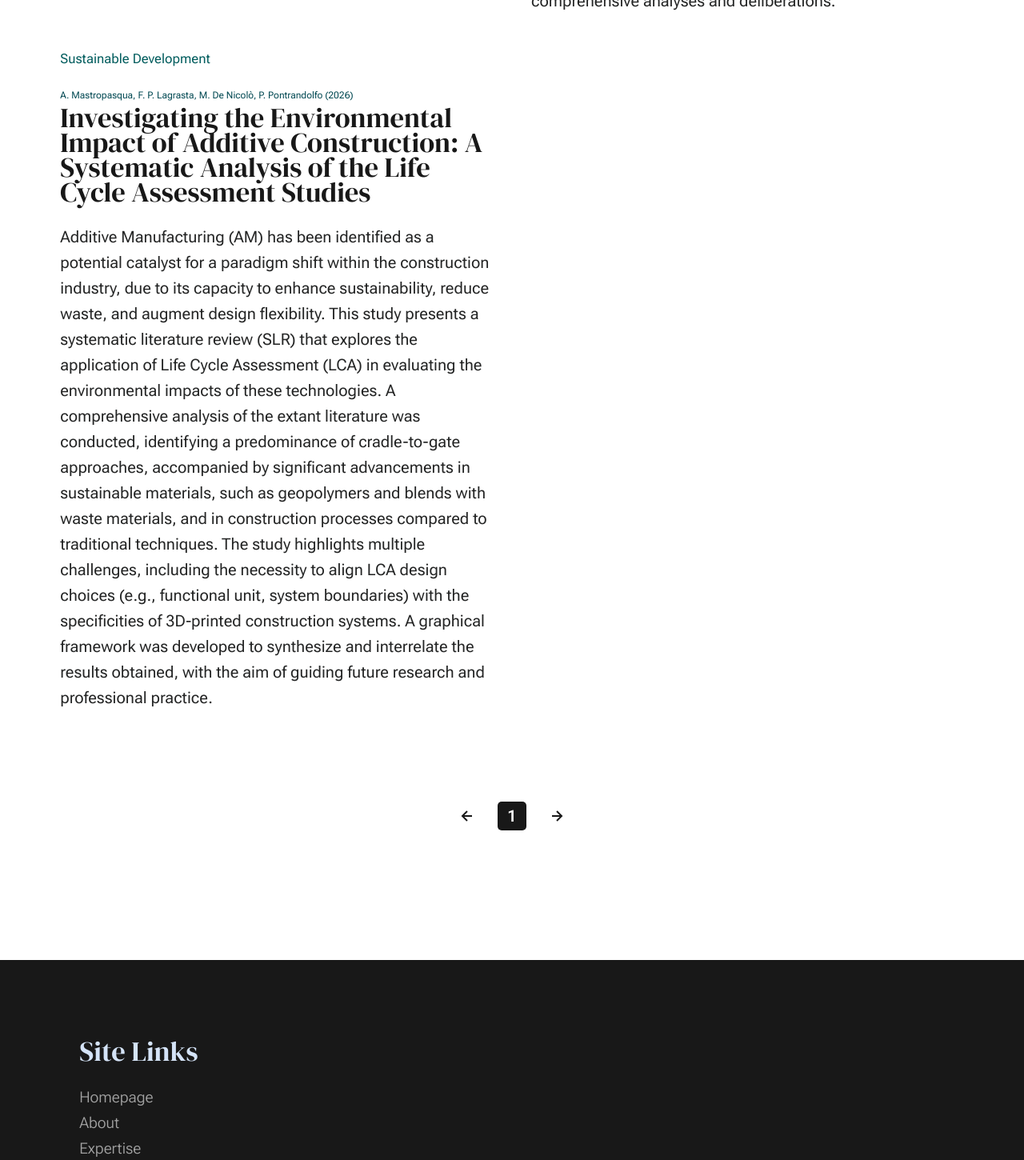
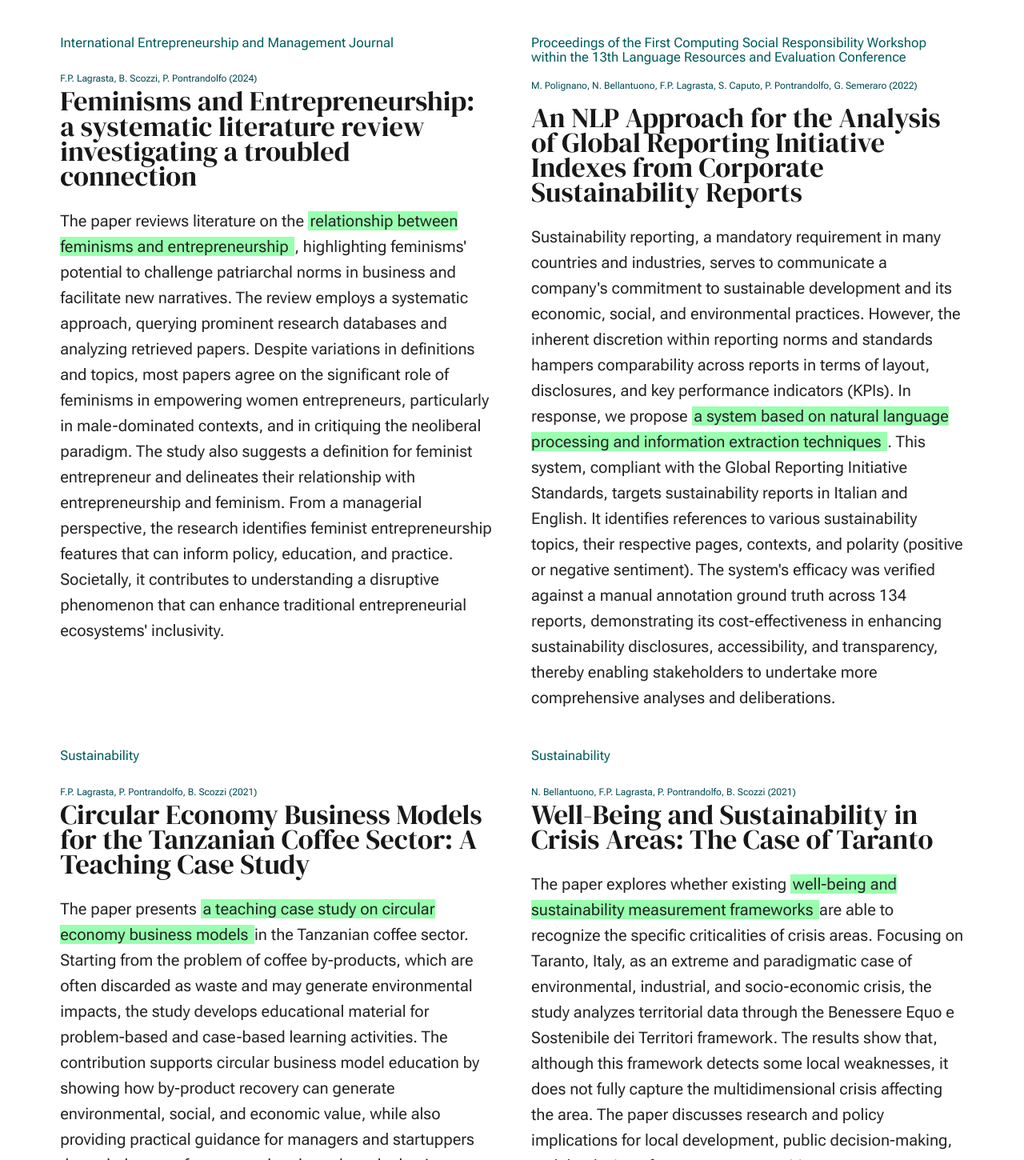
Before and after one commit to francescopaolo-lagrasta/francescopaolo-lagrasta.github.io, a plain HTML site: page publications.html in a window 1280 px wide. Shown: the part 1182-2632 px from the top of the page at 80% size. Drawn offline with Linux system fonts and the light colour scheme.

Commit message:
Update publications.html

```diff
--- a/publications.html
+++ b/publications.html
@@ -109,6 +109,38 @@
                                     <div class="grid-list-items__item blog-card">
                                         <div class="blog-card__header">
                                             <div class="blog-card__cat-links">
+                                                <a>Sustainable Development</a>
+                                            </div>
+                                            <a class="blog-card_authors">A. Mastropasqua, F.P. Lagrasta, M. De Nicolò, P. Pontrandolfo (2026)</a>
+                                            <h3 class="blog-card__title"><a href="https://onlinelibrary.wiley.com/doi/10.1002/sd.70990">Investigating the Environmental Impact of Additive Construction: A Systematic Analysis of the Life Cycle Assessment Studies</a></h3>
+                                        </div>
+                                        <div class="blog-card__text">
+                                            <p>
+                                                Additive Manufacturing (AM) has been identified as a potential catalyst for a paradigm shift within the construction industry, due to its capacity to enhance sustainability, reduce waste, and augment design flexibility. This study presents a systematic literature review (SLR) that explores the application of Life Cycle Assessment (LCA) in evaluating the environmental impacts of these technologies. A comprehensive analysis of the extant literature was conducted, identifying a predominance of cradle-to-gate approaches, accompanied by significant advancements in sustainable materials, such as geopolymers and blends with waste materials, and in construction processes compared to traditional techniques. The study highlights multiple challenges, including the necessity to align LCA design choices (e.g., functional unit, system boundaries) with the specificities of 3D-printed construction systems. A graphical framework was developed to synthesize and interrelate the results obtained, with the aim of guiding future research and professional practice.
+                                            </p>
+
+                                        </div>
+                                    </div> <!-- end blog-card -->
+
+                                    <div class="grid-list-items__item blog-card">
+                                        <div class="blog-card__header">
+                                            <div class="blog-card__cat-links">
+                                                <a>Procedia Computer Science</a>
+                                            </div>
+                                            <a class="blog-card_authors">A. Piepoli, F.P. Lagrasta, R. Pellegrino, P. Pontrandolfo (2025)</a>
+                                            <h3 class="blog-card__title"><a href="https://www.sciencedirect.com/science/article/pii/S187705092500328X">Recycled vs. Virgin Materials in Additive Manufacturing: Assessing the Risk Mitigation Potential in Uncertain Supply Scenarios</a></h3>
+                                        </div>
+                                        <div class="blog-card__text">
+                                            <p>
+                                                The paper investigates the role of <span class="marked"> recycled materials in additive manufacturing under uncertain supply scenarios </span>. By comparing recycled and virgin materials, the study develops a computational model that integrates Real Options Valuation and Monte Carlo Simulation to assess whether recycled inputs can mitigate supply risk and increase decision-making flexibility. The analysis links additive manufacturing, circular economy practices, and supply-chain resilience, offering implications for managers seeking to reduce exposure to raw-material scarcity while evaluating more sustainable sourcing alternatives.
+                                            </p>
+
+                                        </div>
+                                    </div> <!-- end blog-card -->
+
+                                    <div class="grid-list-items__item blog-card">
+                                        <div class="blog-card__header">
+                                            <div class="blog-card__cat-links">
                                                 <a>International Entrepreneurship and Management Journal</a>
                                             </div>
                                             <a class="blog-card_authors">F.P. Lagrasta, B. Scozzi, P. Pontrandolfo (2024)</a>
@@ -121,36 +153,55 @@
 
                                         </div>
                                     </div> <!-- end blog-card -->
+
                                     <div class="grid-list-items__item blog-card">
                                         <div class="blog-card__header">
                                             <div class="blog-card__cat-links">
                                                 <a>Proceedings of the First Computing Social Responsibility Workshop within the 13th Language Resources and Evaluation Conference</a>
                                             </div>
-                                            <div class="blog-card_authors">M. Polignano; N. Bellantuono; F.P. Lagrasta; S. Caputo; P. Pontrandolfo; G. Semeraro (2022)</div>
+                                            <div class="blog-card_authors">M. Polignano, N. Bellantuono, F.P. Lagrasta, S. Caputo, P. Pontrandolfo, G. Semeraro (2022)</div>
                                             <h3 class="blog-card__title"><a href="https://aclanthology.org/2022.csrnlp-1.1/">An NLP Approach for the Analysis of Global Reporting Initiative Indexes from Corporate Sustainability Reports</a></h3>
                                         </div>
                                         <div class="blog-card__text">
                                             <p>
-
-Sustainability reporting, a mandatory requirement in many countries and industries, serves to communicate a company's commitment to sustainable development and its economic, social, and environmental practices. However, the inherent discretion within reporting norms and standards hampers comparability across reports in terms of layout, disclosures, and key performance indicators (KPIs). In response, we propose <span class="marked"> a system based on natural language processing and information extraction techniques </span>. This system, compliant with the Global Reporting Initiative Standards, targets sustainability reports in Italian and English. It identifies references to various sustainability topics, their respective pages, contexts, and polarity (positive or negative sentiment). The system's efficacy was verified against a manual annotation ground truth across 134 reports, demonstrating its cost-effectiveness in enhancing sustainability disclosures, accessibility, and transparency, thereby enabling stakeholders to undertake more comprehensive analyses and deliberations.
-                                            </p>
-                                        </div>
-                                    </div> <!-- end blog-card -->
-                                    <div class="grid-list-items__item blog-card">
-                                        <div class="blog-card__header">
-                                            <div class="blog-card__cat-links">
-                                                <a>Sustainable Development</a>
-                                            </div>
-                                            <a class="blog-card_authors">A. Mastropasqua, F. P. Lagrasta, M. De Nicolò, P. Pontrandolfo (2026)</a>
-                                            <h3 class="blog-card__title"><a href="https://link.springer.com/article/10.1007/s11365-024-00977-3">Investigating the Environmental Impact of Additive Construction: A Systematic Analysis of the Life Cycle Assessment Studies</a></h3>
-                                        </div>
-                                        <div class="blog-card__text">
-                                            <p>
-                                                Additive Manufacturing (AM) has been identified as a potential catalyst for a paradigm shift within the construction industry, due to its capacity to enhance sustainability, reduce waste, and augment design flexibility. This study presents a systematic literature review (SLR) that explores the application of Life Cycle Assessment (LCA) in evaluating the environmental impacts of these technologies. A comprehensive analysis of the extant literature was conducted, identifying a predominance of cradle-to-gate approaches, accompanied by significant advancements in sustainable materials, such as geopolymers and blends with waste materials, and in construction processes compared to traditional techniques. The study highlights multiple challenges, including the necessity to align LCA design choices (e.g., functional unit, system boundaries) with the specificities of 3D-printed construction systems. A graphical framework was developed to synthesize and interrelate the results obtained, with the aim of guiding future research and professional practice.
+                                                Sustainability reporting, a mandatory requirement in many countries and industries, serves to communicate a company's commitment to sustainable development and its economic, social, and environmental practices. However, the inherent discretion within reporting norms and standards hampers comparability across reports in terms of layout, disclosures, and key performance indicators (KPIs). In response, we propose <span class="marked"> a system based on natural language processing and information extraction techniques </span>. This system, compliant with the Global Reporting Initiative Standards, targets sustainability reports in Italian and English. It identifies references to various sustainability topics, their respective pages, contexts, and polarity (positive or negative sentiment). The system's efficacy was verified against a manual annotation ground truth across 134 reports, demonstrating its cost-effectiveness in enhancing sustainability disclosures, accessibility, and transparency, thereby enabling stakeholders to undertake more comprehensive analyses and deliberations.
                                             </p>
 
                                         </div>
                                     </div> <!-- end blog-card -->
+
+                                    <div class="grid-list-items__item blog-card">
+                                        <div class="blog-card__header">
+                                            <div class="blog-card__cat-links">
+                                                <a>Sustainability</a>
+                                            </div>
+                                            <a class="blog-card_authors">F.P. Lagrasta, P. Pontrandolfo, B. Scozzi (2021)</a>
+                                            <h3 class="blog-card__title"><a href="https://www.mdpi.com/2071-1050/13/24/13931">Circular Economy Business Models for the Tanzanian Coffee Sector: A Teaching Case Study</a></h3>
+                                        </div>
+                                        <div class="blog-card__text">
+                                            <p>
+                                                The paper presents <span class="marked"> a teaching case study on circular economy business models </span> in the Tanzanian coffee sector. Starting from the problem of coffee by-products, which are often discarded as waste and may generate environmental impacts, the study develops educational material for problem-based and case-based learning activities. The contribution supports circular business model education by showing how by-product recovery can generate environmental, social, and economic value, while also providing practical guidance for managers and startuppers through the use of conceptual tools such as the business model canvas and sustainable business model innovation frameworks.
+                                            </p>
+
+                                        </div>
+                                    </div> <!-- end blog-card -->
+
+                                    <div class="grid-list-items__item blog-card">
+                                        <div class="blog-card__header">
+                                            <div class="blog-card__cat-links">
+                                                <a>Sustainability</a>
+                                            </div>
+                                            <a class="blog-card_authors">N. Bellantuono, F.P. Lagrasta, P. Pontrandolfo, B. Scozzi (2021)</a>
+                                            <h3 class="blog-card__title"><a href="https://www.mdpi.com/2071-1050/13/3/1576">Well-Being and Sustainability in Crisis Areas: The Case of Taranto</a></h3>
+                                        </div>
+                                        <div class="blog-card__text">
+                                            <p>
+                                                The paper explores whether existing <span class="marked"> well-being and sustainability measurement frameworks </span> are able to recognize the specific criticalities of crisis areas. Focusing on Taranto, Italy, as an extreme and paradigmatic case of environmental, industrial, and socio-economic crisis, the study analyzes territorial data through the Benessere Equo e Sostenibile dei Territori framework. The results show that, although this framework detects some local weaknesses, it does not fully capture the multidimensional crisis affecting the area. The paper discusses research and policy implications for local development, public decision-making, and the design of more context-sensitive assessment systems.
+                                            </p>
+
+                                        </div>
+                                    </div> <!-- end blog-card -->
+
                                 </div> <!-- grid-list-items -->
                             <!-- </div>     -->
 
```
